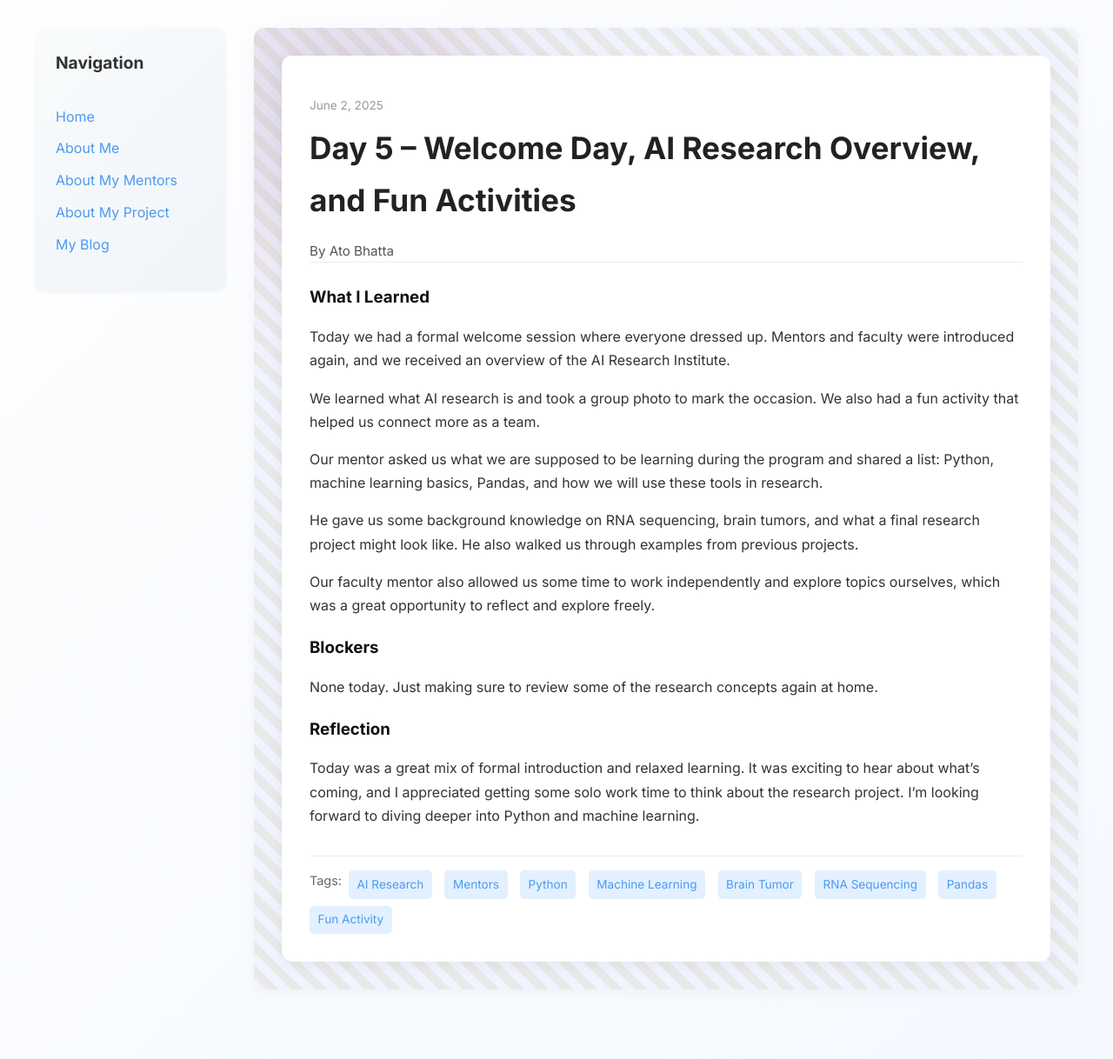
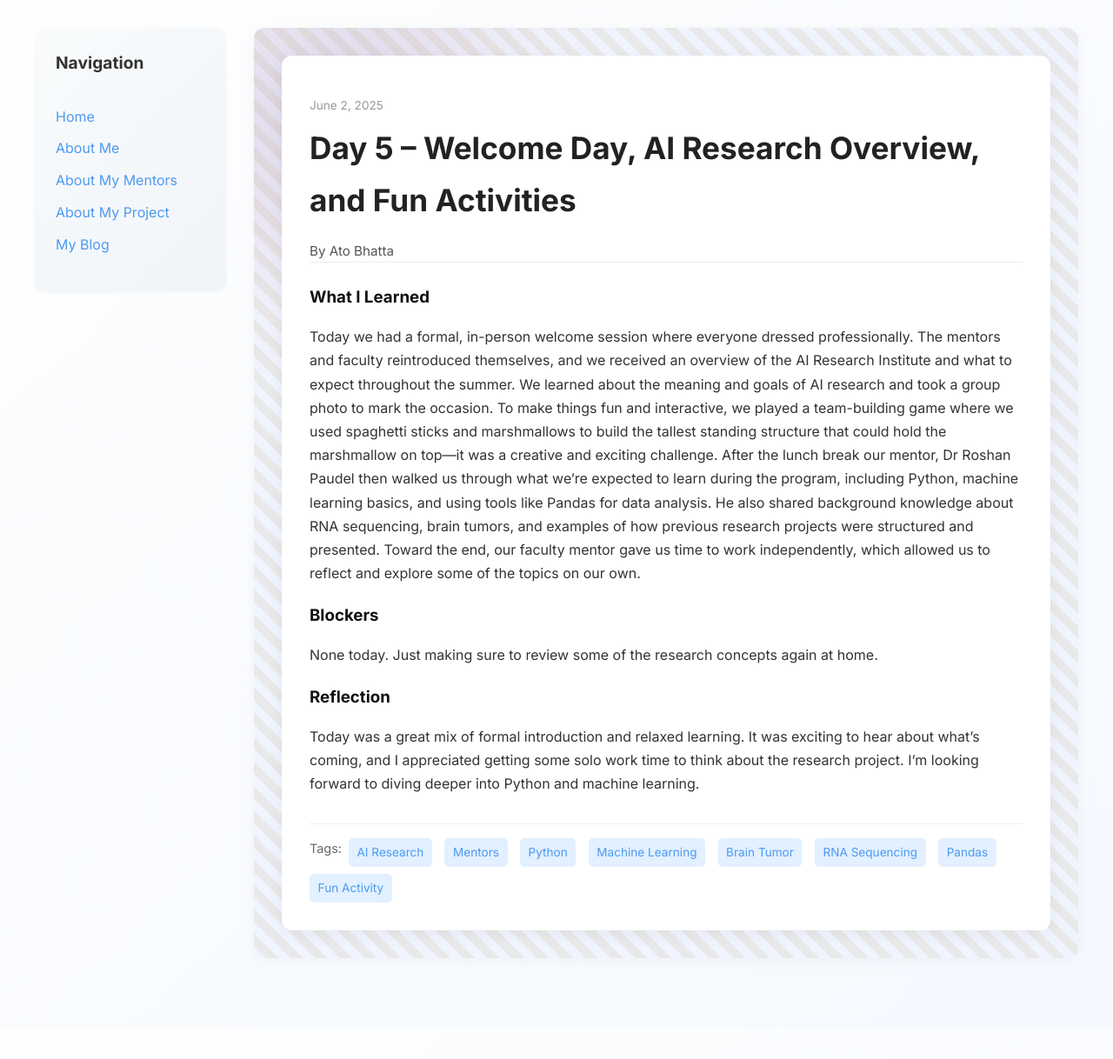
Before and after one commit to Ato-2025/Ato-2025.github.io, a Jekyll site: the page built from _posts/2025-06-02-day5.md, in a window 1280 px wide. Shown: the whole page at 87% size. Built offline with Jekyll 4.4.1, drawn with Linux system fonts in a browser that asks for light colours; after the commit the page ends 1182 px from its top, so only the background shows below that.

Commit message:
Update 2025-06-02-day5.md

```diff
--- a/_posts/2025-06-02-day5.md
+++ b/_posts/2025-06-02-day5.md
@@ -6,15 +6,8 @@ author: Ato Bhatta
 permalink: /day5.html
 tags: ["AI Research", "Mentors", "Python", "Machine Learning", "Brain Tumor", "RNA Sequencing", "Pandas", "Fun Activity"]
 what_i_learned: |
-  Today we had a formal welcome session where everyone dressed up. Mentors and faculty were introduced again, and we received an overview of the AI Research Institute.
-
-  We learned what AI research is and took a group photo to mark the occasion. We also had a fun activity that helped us connect more as a team.
-
-  Our mentor asked us what we are supposed to be learning during the program and shared a list: Python, machine learning basics, Pandas, and how we will use these tools in research.
-
-  He gave us some background knowledge on RNA sequencing, brain tumors, and what a final research project might look like. He also walked us through examples from previous projects.
-
-  Our faculty mentor also allowed us some time to work independently and explore topics ourselves, which was a great opportunity to reflect and explore freely.
+  Today we had a formal, in-person welcome session where everyone dressed professionally. The mentors and faculty reintroduced themselves, and we received an overview of the AI Research Institute and what to expect throughout the summer. We learned about the meaning and goals of AI research and took a group photo to mark the occasion. To make things fun and interactive, we played a team-building game where we used spaghetti sticks and marshmallows to build the tallest standing structure that could hold the marshmallow on top—it was a creative and exciting challenge.
+  After the lunch break our mentor, Dr Roshan Paudel then walked us through what we’re expected to learn during the program, including Python, machine learning basics, and using tools like Pandas for data analysis. He also shared background knowledge about RNA sequencing, brain tumors, and examples of how previous research projects were structured and presented. Toward the end, our faculty mentor gave us time to work independently, which allowed us to reflect and explore some of the topics on our own.
 
 blockers: |
   None today. Just making sure to review some of the research concepts again at home.
```
